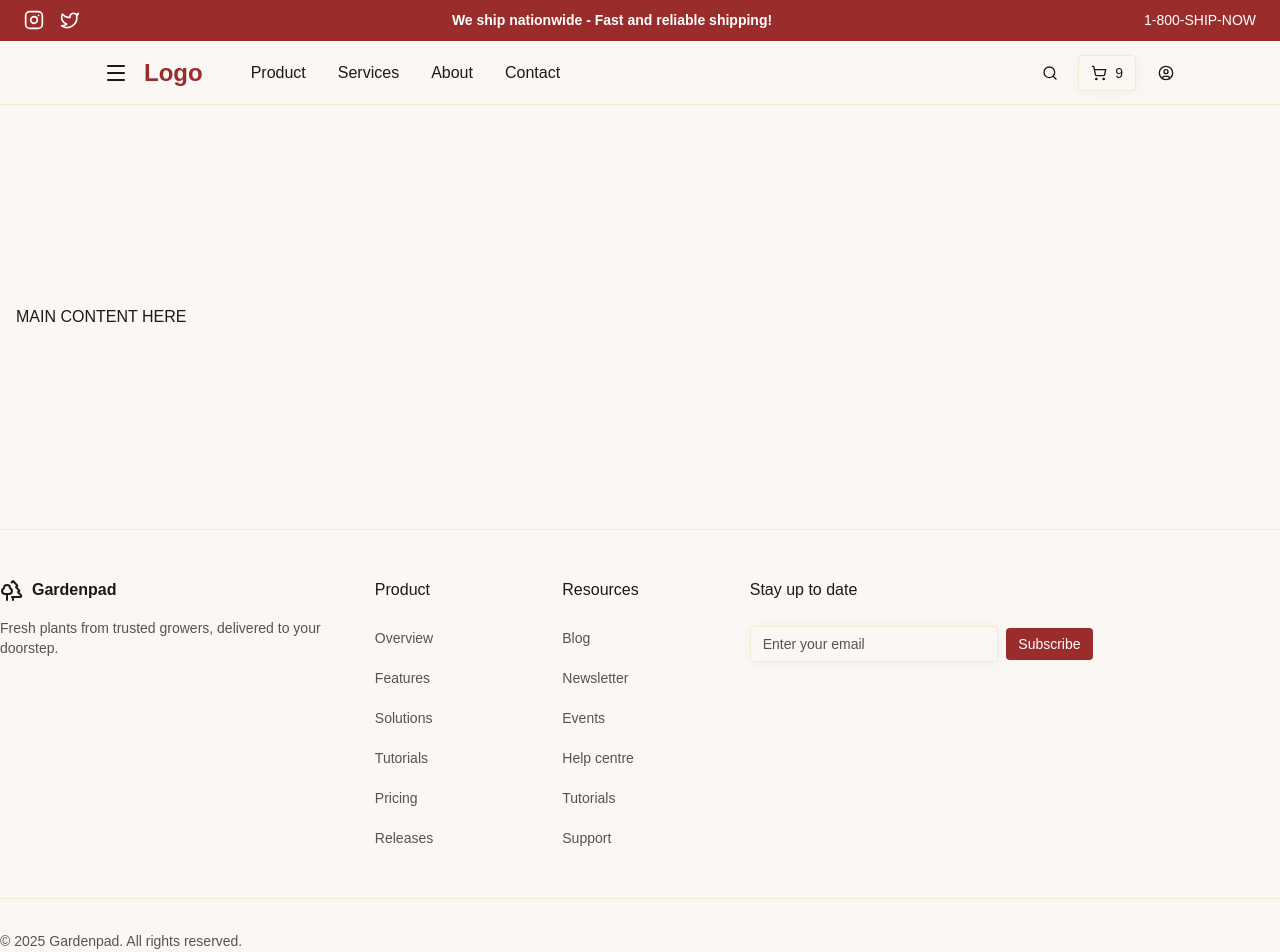
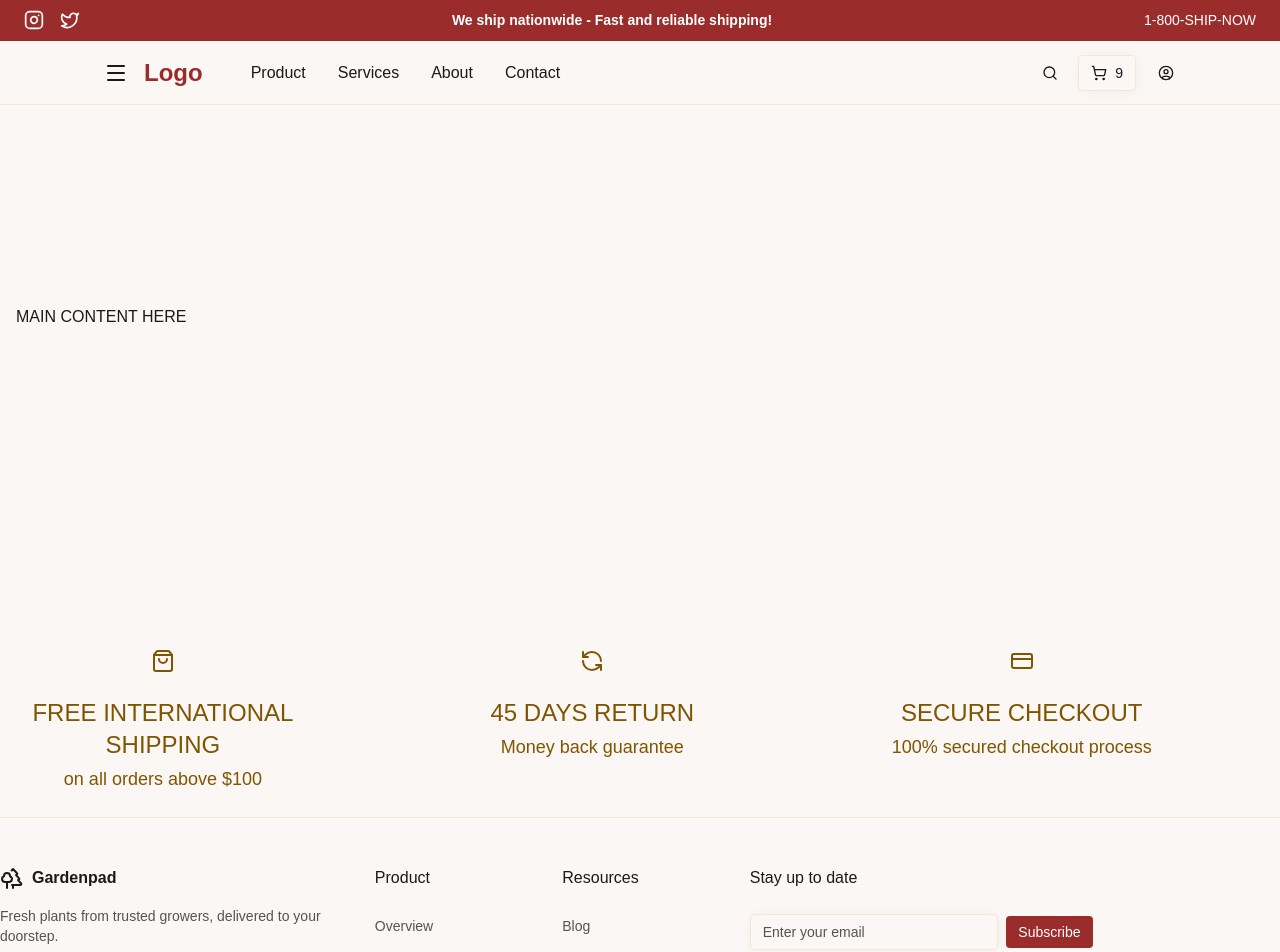
Before and after one commit to model-map/Gardenpad, a React (Vite) app in the folder client/: page / in a window 1280 px wide. Shown: the top 952 px of the page. Built offline with nearby package versions, Linux system fonts and the light colour scheme.

Commit message:
Add features to Footer

```diff
--- a/client/src/components/common/Footer.tsx
+++ /dev/null
@@ -1,112 +0,0 @@
-import { Button } from "@/components/ui/button";
-import { Input } from "@/components/ui/input";
-import { Separator } from "@/components/ui/separator";
-import { Twitter, Github, Trees } from "lucide-react";
-
-const footerSections = [
-  {
-    title: "Product",
-    links: [
-      { title: "Overview", href: "#" },
-      { title: "Features", href: "#" },
-      { title: "Solutions", href: "#" },
-      { title: "Tutorials", href: "#" },
-      { title: "Pricing", href: "#" },
-      { title: "Releases", href: "#" },
-    ],
-  },
-  {
-    title: "Resources",
-    links: [
-      { title: "Blog", href: "#" },
-      { title: "Newsletter", href: "#" },
-      { title: "Events", href: "#" },
-      { title: "Help centre", href: "#" },
-      { title: "Tutorials", href: "#" },
-      { title: "Support", href: "#" },
-    ],
-  },
-];
-
-export const Footer = () => {
-  return (
-    <footer className="border-t">
-      <div className="max-w-7xl mx-auto">
-        <div className="py-12 grid grid-cols-2 sm:grid-cols-3 md:grid-cols-4 lg:grid-cols-5 xl:grid-cols-7 gap-x-8 gap-y-10 px-6 xl:px-0">
-          {/* Logo Section */}
-          <div className="col-span-full xl:col-span-2">
-            <div className="flex items-center gap-2">
-              <Trees />
-              <span className="font-semibold text-foreground">Gardenpad</span>
-            </div>
-            <p className="mt-4 text-muted-foreground text-sm">
-              Fresh plants from trusted growers, delivered to your doorstep.
-            </p>
-          </div>
-
-          {/* Footer Sections */}
-          {footerSections.map(({ title, links }) => (
-            <div key={title}>
-              <h6 className="font-medium text-foreground">{title}</h6>
-              <ul className="mt-6 space-y-4">
-                {links.map(({ title: linkTitle, href }) => (
-                  <li key={linkTitle}>
-                    <a
-                      href={href}
-                      className="text-muted-foreground hover:text-foreground transition-colors text-sm"
-                    >
-                      {linkTitle}
-                    </a>
-                  </li>
-                ))}
-              </ul>
-            </div>
-          ))}
-
-          {/* Newsletter Section */}
-          <div className="col-span-2">
-            <h6 className="font-medium text-foreground">Stay up to date</h6>
-            <form className="mt-6 flex items-center gap-2">
-              <Input
-                type="email"
-                placeholder="Enter your email"
-                className="grow"
-              />
-              <Button size="sm">Subscribe</Button>
-            </form>
-          </div>
-        </div>
-
-        <Separator />
-
-        {/* Bottom Section */}
-        <div className="py-8 flex flex-col-reverse sm:flex-row items-center justify-between gap-x-2 gap-y-5 px-6 xl:px-0">
-          {/* Copyright */}
-          <span className="text-muted-foreground text-sm">
-            &copy; {new Date().getFullYear()} Gardenpad. All rights reserved.
-          </span>
-
-          {/* Social Icons */}
-          {/* <div className="flex items-center gap-5 text-muted-foreground">
-            <a
-              href="#"
-              target="_blank"
-              rel="noopener noreferrer"
-              className="hover:text-foreground transition-colors"
-            >
-              <Twitter className="h-5 w-5" />
-            </a>
-            <a
-              href="#"
-              target="_blank"
-              rel="noopener noreferrer"
-              className="hover:text-foreground transition-colors"
-            >
-              <Github className="h-5 w-5" />
-            </a>
-          </div> */}
-        </div>
-      </div>
-    </footer>
-  );
-};
--- /dev/null
+++ b/client/src/components/common/footer/Footer.tsx
@@ -0,0 +1,111 @@
+import { Button } from "@/components/ui/button";
+import { Input } from "@/components/ui/input";
+import { Separator } from "@/components/ui/separator";
+import { Twitter, Github, Trees } from "lucide-react";
+import FooterFeatures from "./FooterFeatures";
+
+const footerSections = [
+  {
+    title: "Product",
+    links: [
+      { title: "Overview", href: "#" },
+      { title: "Features", href: "#" },
+      // { title: "Solutions", href: "#" },
+      // { title: "Tutorials", href: "#" },
+      // { title: "Pricing", href: "#" },
+      // { title: "Releases", href: "#" },
+    ],
+  },
+  {
+    title: "Resources",
+    links: [
+      { title: "Blog", href: "#" },
+      { title: "Newsletter", href: "#" },
+      { title: "Events", href: "#" },
+      { title: "Help centre", href: "#" },
+      // { title: "Tutorials", href: "#" },
+      { title: "Support", href: "#" },
+    ],
+  },
+];
+
+export const Footer = () => {
+  return (
+    <div>
+      <FooterFeatures />
+      <footer className="border-t">
+        <div className="max-w-7xl mx-auto">
+          <div className="py-12 grid grid-cols-2 sm:grid-cols-3 md:grid-cols-4 lg:grid-cols-5 xl:grid-cols-7 gap-x-8 gap-y-10 px-6 xl:px-0">
+            {/* Logo Section */}
+            <div className="col-span-full xl:col-span-2">
+              <div className="flex items-center gap-2">
+                <Trees />
+                <span className="font-semibold text-foreground">Gardenpad</span>
+              </div>
+              <p className="mt-4 text-muted-foreground text-sm">
+                Fresh plants from trusted growers, delivered to your doorstep.
+              </p>
+            </div>
+            {/* Footer Sections */}
+            {footerSections.map(({ title, links }) => (
+              <div key={title}>
+                <h6 className="font-medium text-foreground">{title}</h6>
+                <ul className="mt-6 space-y-4">
+                  {links.map(({ title: linkTitle, href }) => (
+                    <li key={linkTitle}>
+                      <a
+                        href={href}
+                        className="text-muted-foreground hover:text-foreground transition-colors text-sm"
+                      >
+                        {linkTitle}
+                      </a>
+                    </li>
+                  ))}
+                </ul>
+              </div>
+            ))}
+            {/* Newsletter Section */}
+            <div className="col-span-2">
+              <h6 className="font-medium text-foreground">Stay up to date</h6>
+              <form className="mt-6 flex items-center gap-2">
+                <Input
+                  type="email"
+                  placeholder="Enter your email"
+                  className="grow"
+                />
+                <Button size="sm">Subscribe</Button>
+              </form>
+            </div>
+          </div>
+          <Separator />
+          {/* Bottom Section */}
+          <div className="py-8 flex flex-col-reverse sm:flex-row items-center justify-between gap-x-2 gap-y-5 px-6 xl:px-0">
+            {/* Copyright */}
+            <span className="text-muted-foreground text-sm">
+              &copy; {new Date().getFullYear()} Gardenpad. All rights reserved.
+            </span>
+            {/* Social Icons */}
+            {/* <div className="flex items-center gap-5 text-muted-foreground">
+              <a
+                href="#"
+                target="_blank"
+                rel="noopener noreferrer"
+                className="hover:text-foreground transition-colors"
+              >
+                <Twitter className="h-5 w-5" />
+              </a>
+              <a
+                href="#"
+                target="_blank"
+                rel="noopener noreferrer"
+                className="hover:text-foreground transition-colors"
+              >
+                <Github className="h-5 w-5" />
+              </a>
+            </div> */}
+          </div>
+        </div>
+      </footer>
+    </div>
+  );
+};
--- /dev/null
+++ b/client/src/components/common/footer/FooterFeatures.tsx
@@ -0,0 +1,54 @@
+import { CreditCard, RefreshCcw, ShoppingBag } from "lucide-react";
+
+const features = [
+  {
+    icon: <ShoppingBag />,
+    mainline: "FREE INTERNATIONAL SHIPPING",
+    byline: "on all orders above $100",
+  },
+  {
+    icon: <RefreshCcw />,
+    mainline: "45 DAYS RETURN",
+    byline: "Money back guarantee",
+  },
+  {
+    icon: <CreditCard />,
+    mainline: "SECURE CHECKOUT",
+    byline: "100% secured checkout process",
+  },
+];
+
+const FooterFeatures = () => {
+  return (
+    <div className="flex items-center justify-center">
+      <div className="max-w-(--breakpoint-xl) mx-auto text-center py-6">
+        <div className="mt-16 sm:mt-24 grid sm:grid-cols-2 lg:grid-cols-3 gap-x-12 gap-y-16 justify-center">
+          {features.map((feature) => (
+            <div
+              className="
+            w-full sm:w-4/5 lg:w-3/4
+            flex flex-col items-center
+            text-secondary-foreground
+          "
+            >
+              <span className="text-2xl sm:text-3xl lg:text-4xl font-semibold">
+                {feature.icon}
+              </span>
+
+              <div className="flex flex-col mt-4 sm:mt-6">
+                <p className="text-lg sm:text-xl lg:text-2xl">
+                  {feature.mainline}
+                </p>
+                <p className="mt-1 text-sm sm:text-md lg:text-lg">
+                  {feature.byline}
+                </p>
+              </div>
+            </div>
+          ))}
+        </div>
+      </div>
+    </div>
+  );
+};
+
+export default FooterFeatures;
--- a/client/src/components/layout/UserLayout.tsx
+++ b/client/src/components/layout/UserLayout.tsx
@@ -1,4 +1,4 @@
-import { Footer } from "@/components/common/Footer";
+import { Footer } from "@/components/common/footer/Footer";
 import Header from "@/components/common/Header";
 
 const UserLayout = () => {
```
